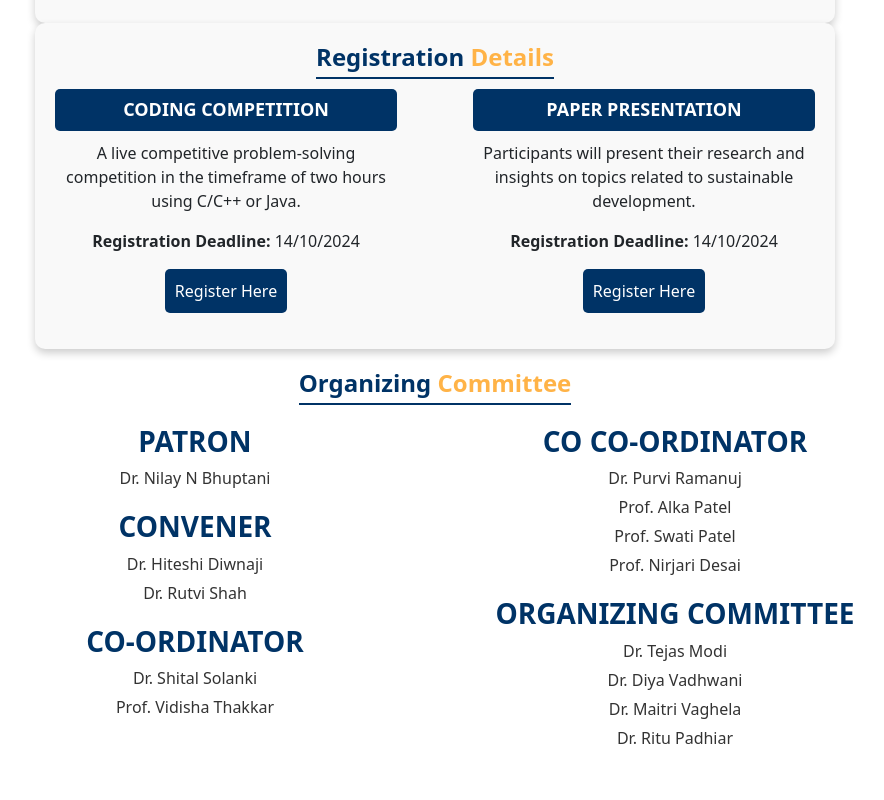
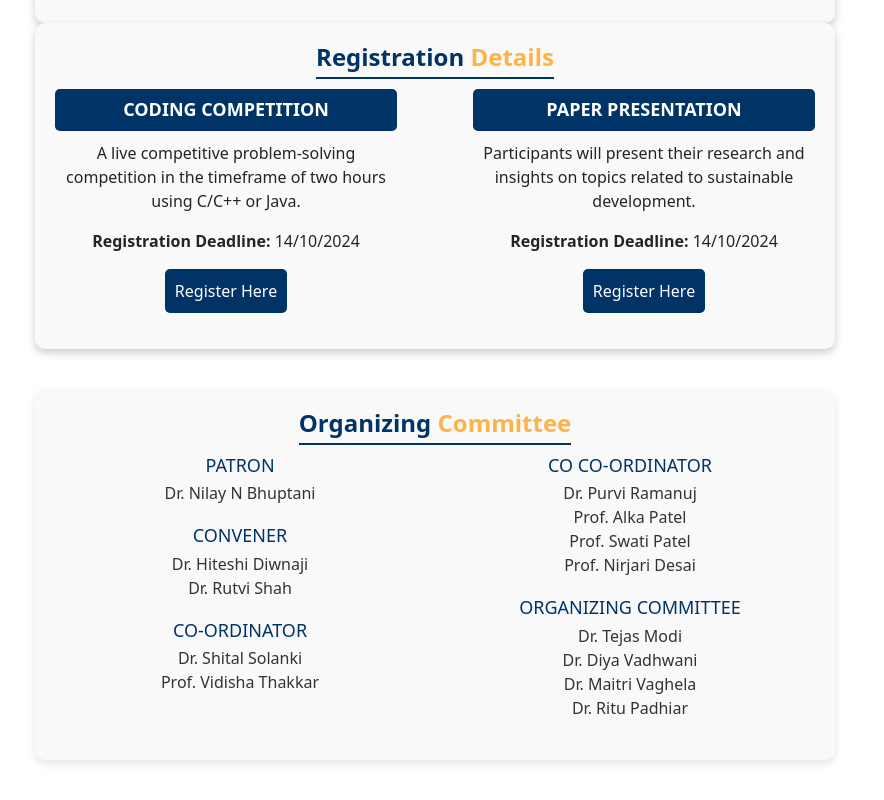
Before and after one commit to dhruvishah122/ACM-LDCE, a React (Create React App) app: page / in a window 1280 px wide. Shown: the part 1879-2679 px from the top of the page, without its empty margins (205-1089 px from the left). Built offline with nearby package versions, Linux system fonts and the light colour scheme.

Commit message:
styling  changed

```diff
--- a/src/Details.jsx
+++ b/src/Details.jsx
@@ -44,6 +44,7 @@ const styles = {
     maxWidth: '800px',
     margin: 'auto',
     boxShadow: '0 4px 8px rgba(0,0,0,0.1)',
+    display:  'inline-block'
   },
   section: {
     marginBottom: '30px',
--- a/src/Organizers.css
+++ b/src/Organizers.css
@@ -1,19 +1,26 @@
-.organizers-container {
+.organizers-section {
+    display: flex;
+    justify-content: center;
+    padding: 40px 20px;
+  }
+
+  .organizers-card {
+    background-color: #f9f9f9; /* Gray background only for the card */
     padding: 20px;
-    max-width: 1000px;
-    margin: 0 auto;
+    border-radius: 10px; /* Rounded corners */
+    box-shadow: 0 4px 8px rgba(0, 0, 0, 0.1); /* Slight shadow for card effect */
+    max-width: 800px; /* Limit the width of the card */
+    width: 100%; /* Full width until max-width */
   }
 
   .organizers-grid {
     display: flex;
-    flex-wrap: wrap;
     justify-content: space-between;
+    gap: 20px;
   }
 
   .organizers-column {
     flex: 1;
-    min-width: 300px; /* Ensures responsive layout */
-    padding: 10px;
   }
 
   .organizer-group {
@@ -21,17 +28,13 @@
   }
 
   .organizer-group h3 {
+    font-size: 18px;
     color: #003366;
-    font-weight: 600;
+    margin-bottom: 5px;
   }
 
   .organizer-group p {
+    margin: 0;
+    font-size: 16px;
     color: #333;
-    margin: 5px 0;
   }
-
-  @media (max-width: 768px) {
-    .organizers-grid {
-      flex-direction: column;
-    }
-  }
--- a/src/Organizers.jsx
+++ b/src/Organizers.jsx
@@ -1,9 +1,10 @@
 import React from "react";
-import "./Organizers.css"; // Assume you'll add some CSS for styling
+import "./Organizers.css"; // Custom CSS for styling
 
 const Organizers = () => {
   return (
-    <div className="organizers-container" id="organizers-section">
+    <div className="organizers-section" id="organizers-section">
+      <div className="organizers-card">
         {/* Organizers Section */}
         <h1 style={styles.heading}>
           Organizing <span style={styles.highlight}>Committee</span>
@@ -21,7 +22,7 @@ const Organizers = () => {
               <p>Dr. Rutvi Shah</p>
             </div>
             <div className="organizer-group">
-            <h3>CO-ORDINATOR</h3> {/* Moved to the first column */}
+              <h3>CO-ORDINATOR</h3>
               <p>Dr. Shital Solanki</p>
               <p>Prof. Vidisha Thakkar</p>
             </div>
@@ -46,12 +47,13 @@ const Organizers = () => {
           </div>
         </div>
       </div>
+    </div>
   );
 };
 
 const styles = {
   heading: {
-    fontSize: "24px", // Adjusted font size
+    fontSize: "24px",
     fontWeight: "700",
     color: "#003366",
     marginBottom: "10px",
```
Lines whose indentation alone changed are shown as unchanged.
